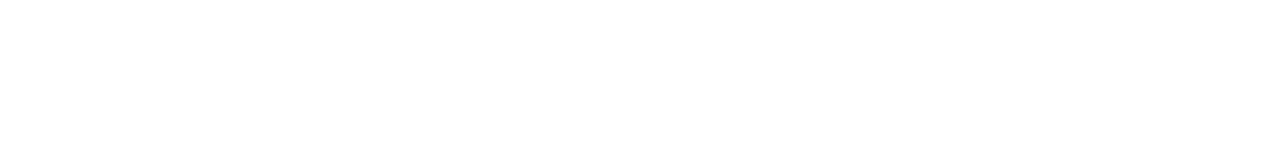
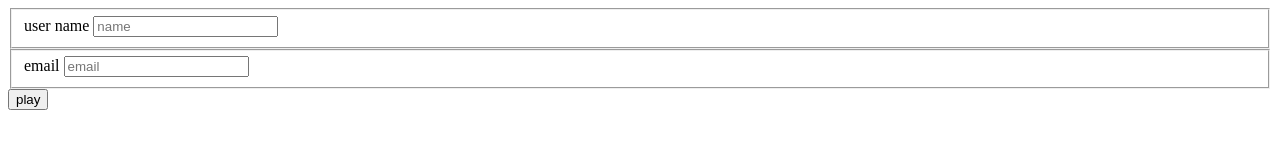
Before and after one commit to YakovK-n/fullstack, a plain HTML site: page index.html in a window 1280 px wide. Drawn offline with Linux system fonts and the light colour scheme.

Commit message:
Update index.html

```diff
--- a/index.html
+++ b/index.html
@@ -1,15 +1,22 @@
 <!DOCTYPE html>
 <html lang="en">
 <head>
-
     <meta charset="UTF-8">
     <meta http-equiv="X-UA-Compatible" content="IE=edge">
     <meta name="viewport" content="width=device-width, initial-scale=1.0">
     <title>Document</title>
 </head>
 <body>
-    <div>
-
-    </div>
+    <form>
+    <fieldset>
+        <label for="first_name">user name</label>
+        <input type="text" name="user_name" placeholder="name">
+    </fieldset>
+    <fieldset>
+        <label for="family_name">email</label>
+        <input type="email" name="mail"placeholder="email">
+    </fieldset>
+    </form>
+    <button type="submit">play</button>
 </body>
 </html>
```
